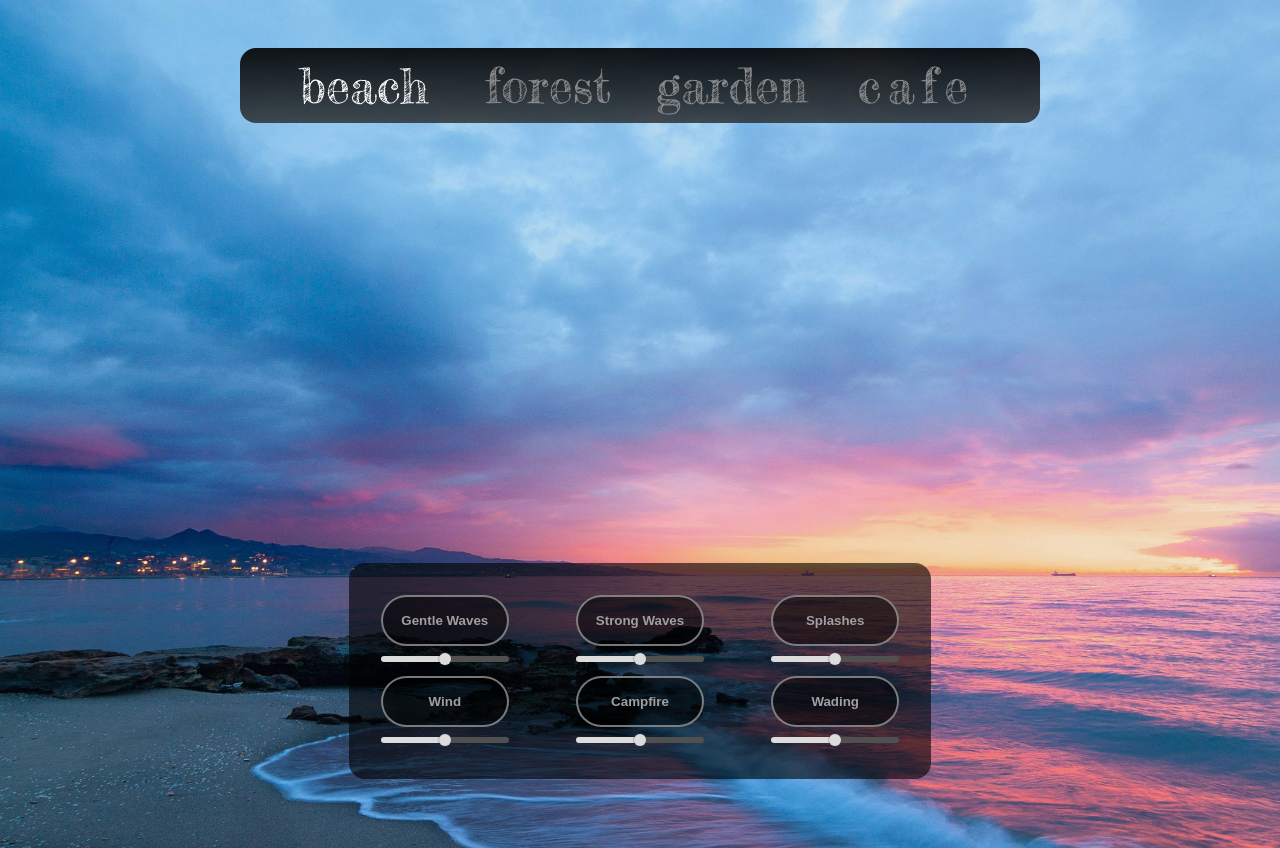
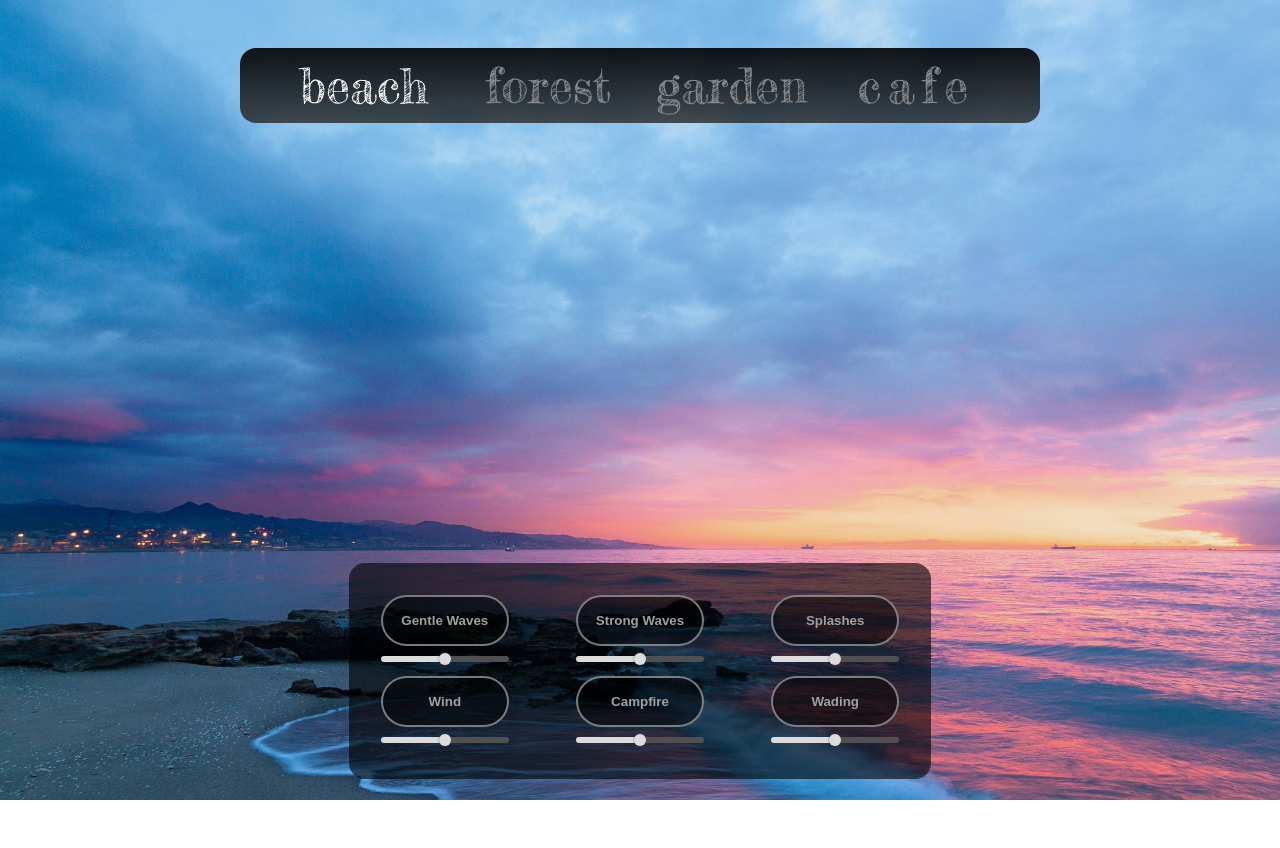
Before and after one commit to emeibech/ambience-asmr, a React (Create React App) app: page / in a window 1280 px wide. After the commit the page ends 800 px from the top, so only its background shows below. Built offline with nearby package versions, Linux system fonts and the light colour scheme.

Commit message:
Revert changes for height

```diff
--- a/src/index.css
+++ b/src/index.css
@@ -4,9 +4,6 @@
   box-sizing: border-box;
 }
 
-html {
-  height: -webkit-fill-available;
-}
 
 body {
   font-family: -apple-system, BlinkMacSystemFont, 'Segoe UI', 'Roboto', 'Oxygen',
@@ -14,7 +11,6 @@ body {
     sans-serif;
   -webkit-font-smoothing: antialiased;
   -moz-osx-font-smoothing: grayscale;
-  height: -webkit-fill-available;
 }
 
 code {
```
